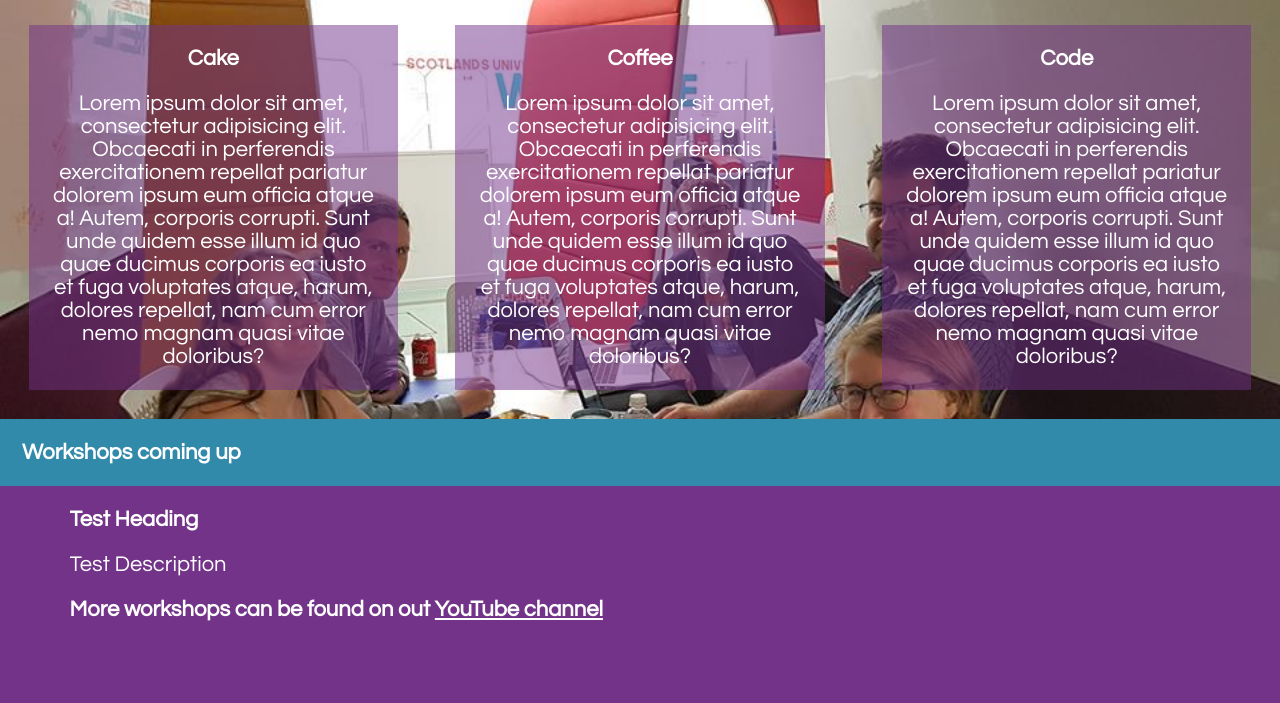
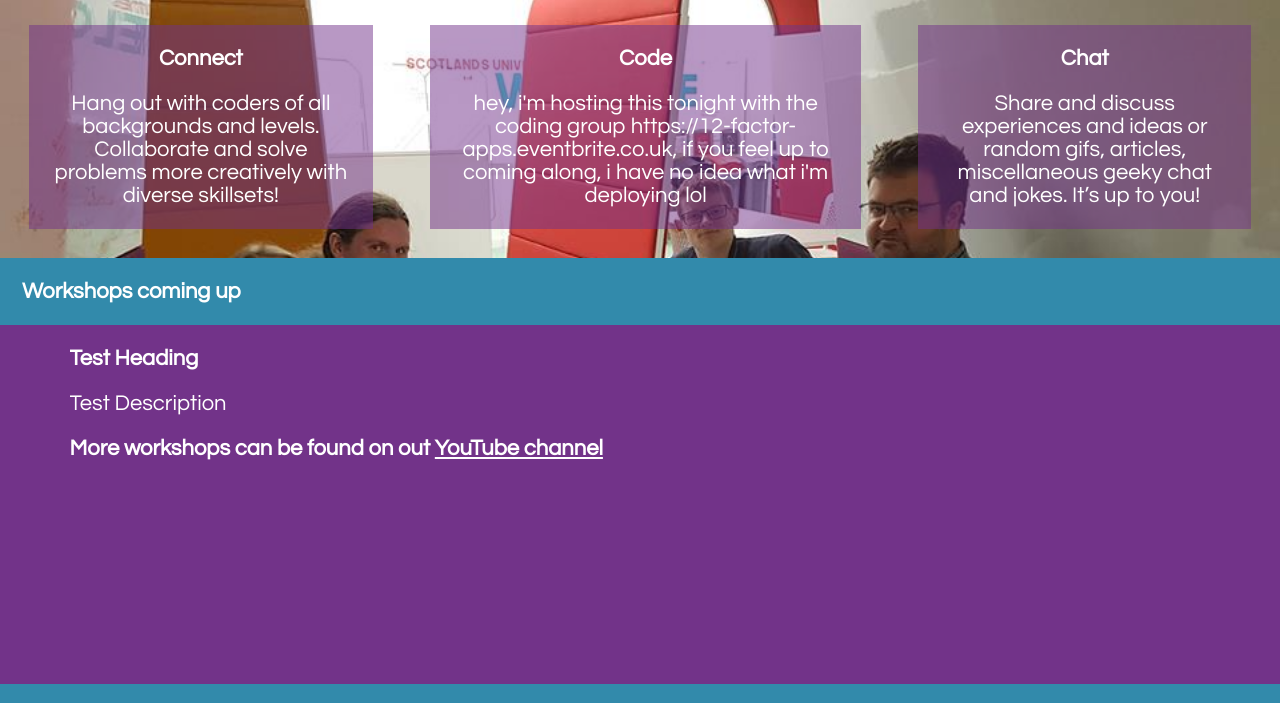
Before and after one commit to GlasgowCoderCollective/glasgowcodercollective.github.io, a website: page views/index.html in a window 1280 px wide. Shown: the part 73-776 px from the top of the page. Drawn offline with Linux system fonts and the light colour scheme; files that its build step writes are made by us from their sources; no server answers; files whose address does not match are found by name.

Commit message:
update index.html

```diff
--- a/views/index.html
+++ b/views/index.html
@@ -34,25 +34,17 @@
         <main>
             <div class="features">
                 <div class="feature">
-                    <h1>Cake</h1>
-                    <p>Lorem ipsum dolor sit amet, consectetur adipisicing elit. Obcaecati in perferendis exercitationem repellat
-                        pariatur dolorem ipsum eum officia atque a! Autem, corporis corrupti. Sunt unde quidem esse illum
-                        id quo quae ducimus corporis ea iusto et fuga voluptates atque, harum, dolores repellat, nam cum
-                        error nemo magnam quasi vitae doloribus?</p>
-                </div>
-                <div class="feature">
-                    <h1>Coffee</h1>
-                    <p>Lorem ipsum dolor sit amet, consectetur adipisicing elit. Obcaecati in perferendis exercitationem repellat
-                        pariatur dolorem ipsum eum officia atque a! Autem, corporis corrupti. Sunt unde quidem esse illum
-                        id quo quae ducimus corporis ea iusto et fuga voluptates atque, harum, dolores repellat, nam cum
-                        error nemo magnam quasi vitae doloribus?</p>
+                    <h1>Connect</h1>
+                    <p>Hang out with coders of all backgrounds and levels. Collaborate and solve problems more creatively with diverse skillsets!</p>
                 </div>
                 <div class="feature">
                     <h1>Code</h1>
-                    <p>Lorem ipsum dolor sit amet, consectetur adipisicing elit. Obcaecati in perferendis exercitationem repellat
-                        pariatur dolorem ipsum eum officia atque a! Autem, corporis corrupti. Sunt unde quidem esse illum
-                        id quo quae ducimus corporis ea iusto et fuga voluptates atque, harum, dolores repellat, nam cum
-                        error nemo magnam quasi vitae doloribus?</p>
+                    <p>hey, i'm hosting this tonight with the coding group https://12-factor-apps.eventbrite.co.uk,
+                        if you feel up to coming along, i have no idea what i'm deploying lol</p>
+                </div>
+                <div class="feature">
+                    <h1>Chat</h1>
+                    <p>Share and discuss experiences and ideas or random gifs, articles, miscellaneous geeky chat and jokes. It’s up to you!</p>
                 </div>
             </div>
             <div class="workshops">
```
